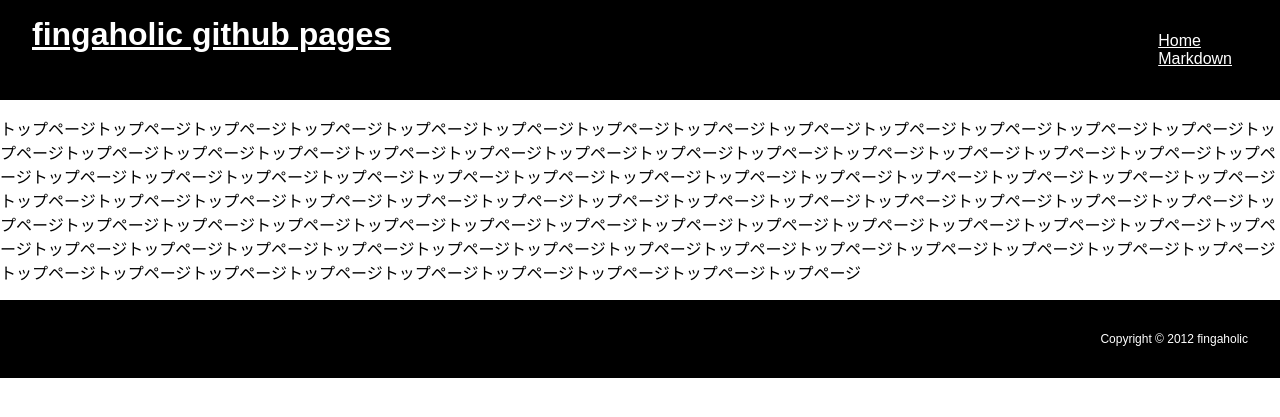
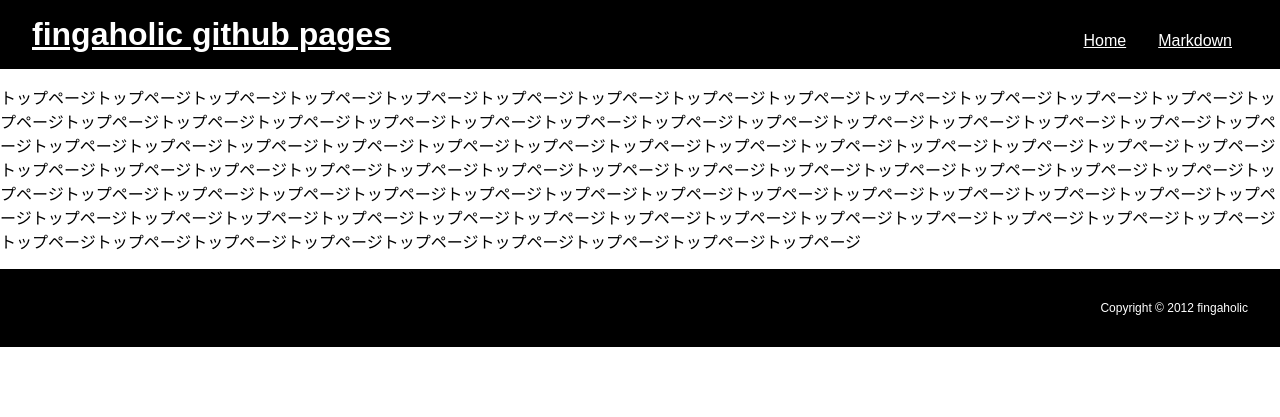
Before and after one commit to FiNGAHOLiC/fingaholic.github.com, a Jekyll site: the page built from index.md, in a window 1280 px wide. Shown: the top 417 px of the page. Built offline with Jekyll 4.4.1, drawn with Linux system fonts in a browser that asks for light colours.

Commit message:
Edited navigation style

```diff
--- a/css/app.css
+++ b/css/app.css
@@ -10,8 +10,7 @@ h1, h2, h3, h4, h5, h6 { margin: 0; }
 header { padding: 1em 2em; overflow: hidden; background: #000; color: #fff; _zoom: 1; }
 header h1 { float: left; }
 header nav { float: right; overflow: hidden; _zoom: 1; }
-header nav ul { float: left; }
-header nav ul li { margin: 0 1em; }
+header nav ul li { margin: 0 1em; float: left; }
 
 footer { padding: 1em 2em; background: #000; color: #fff; }
 footer p { text-align: right; }
```
